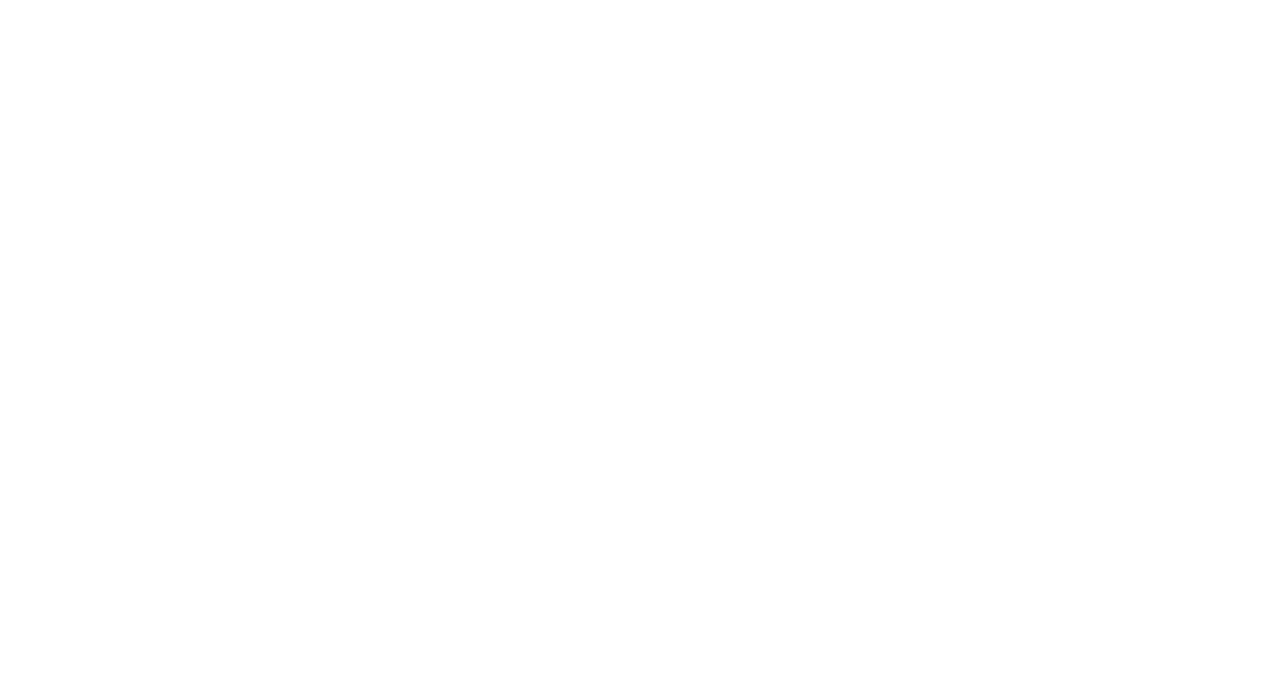
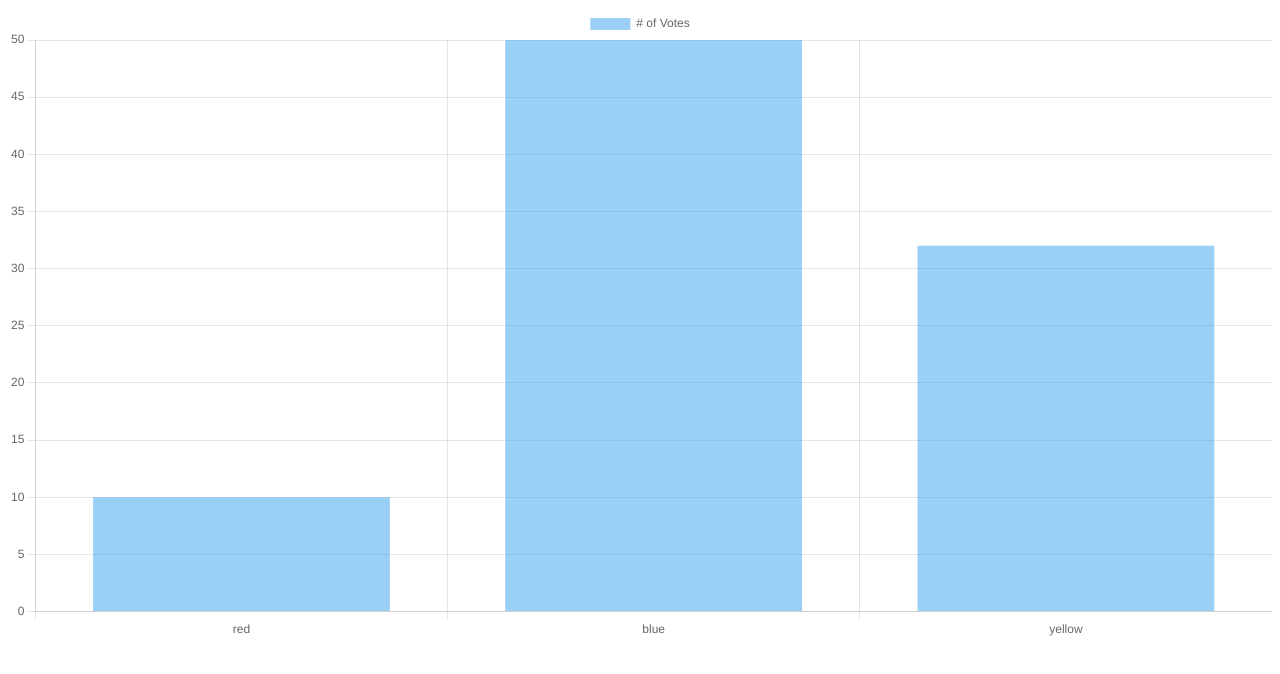
Before and after one commit to MatteoFabianiMeucci/provaChartJs, a plain HTML site: page index.html in a window 1280 px wide. Drawn offline with nearby package versions, Linux system fonts and the light colour scheme.

Commit message:
Aggiunta prima tabella

```diff
--- a/chart.js
+++ b/chart.js
@@ -0,0 +1,12 @@
+const ctx = document.getElementById("myChart")
+
+new Chart(ctx, {
+    type : 'bar',
+    data : {
+        labels : ['red', 'blue', 'yellow'],
+        datasets : [
+            {label : '# of Votes', data : [10, 50, 32], borderwidth: 1}
+        ]
+
+    }
+})
--- a/index.html
+++ b/index.html
@@ -12,5 +12,6 @@
 
       <script src="https://cdn.jsdelivr.net/npm/chart.js"></script>
       <script src="script.js"></script>
+      <script src="chart.js"></script>
 </body>
 </html>
```
